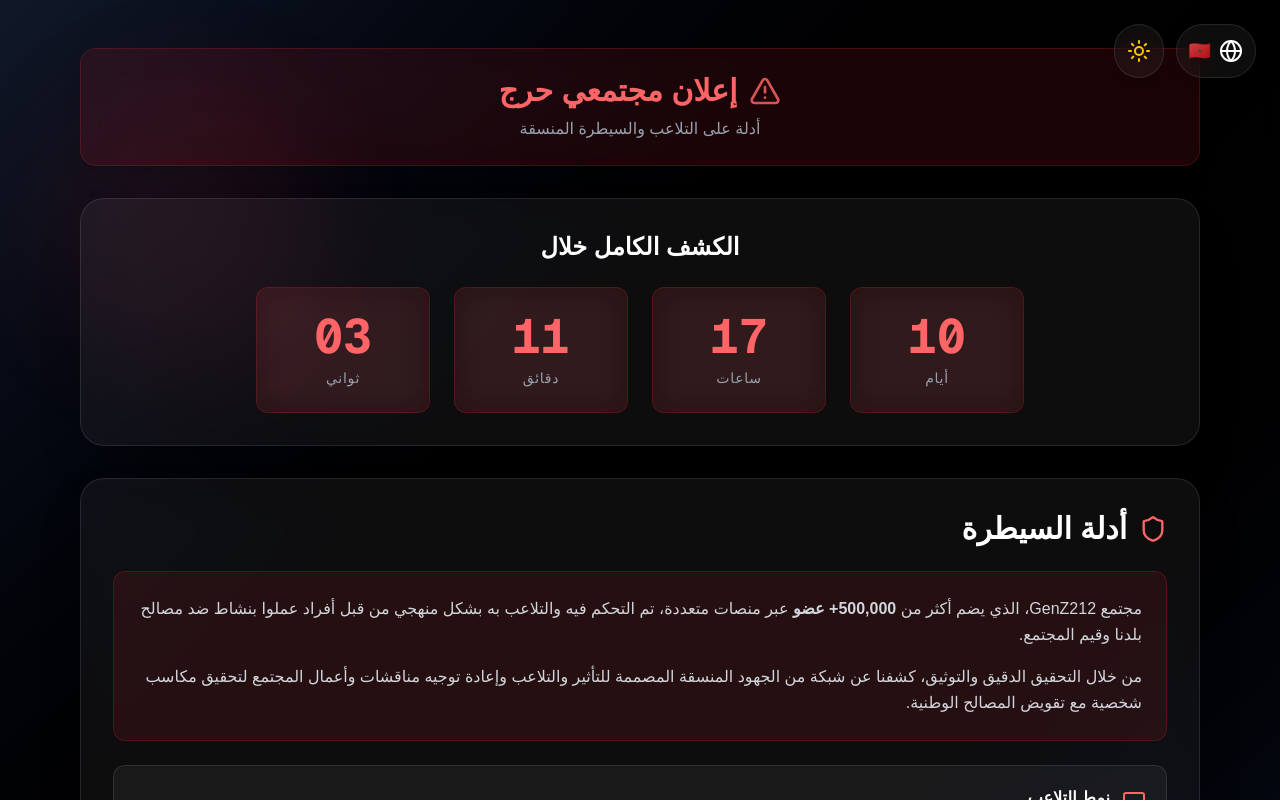
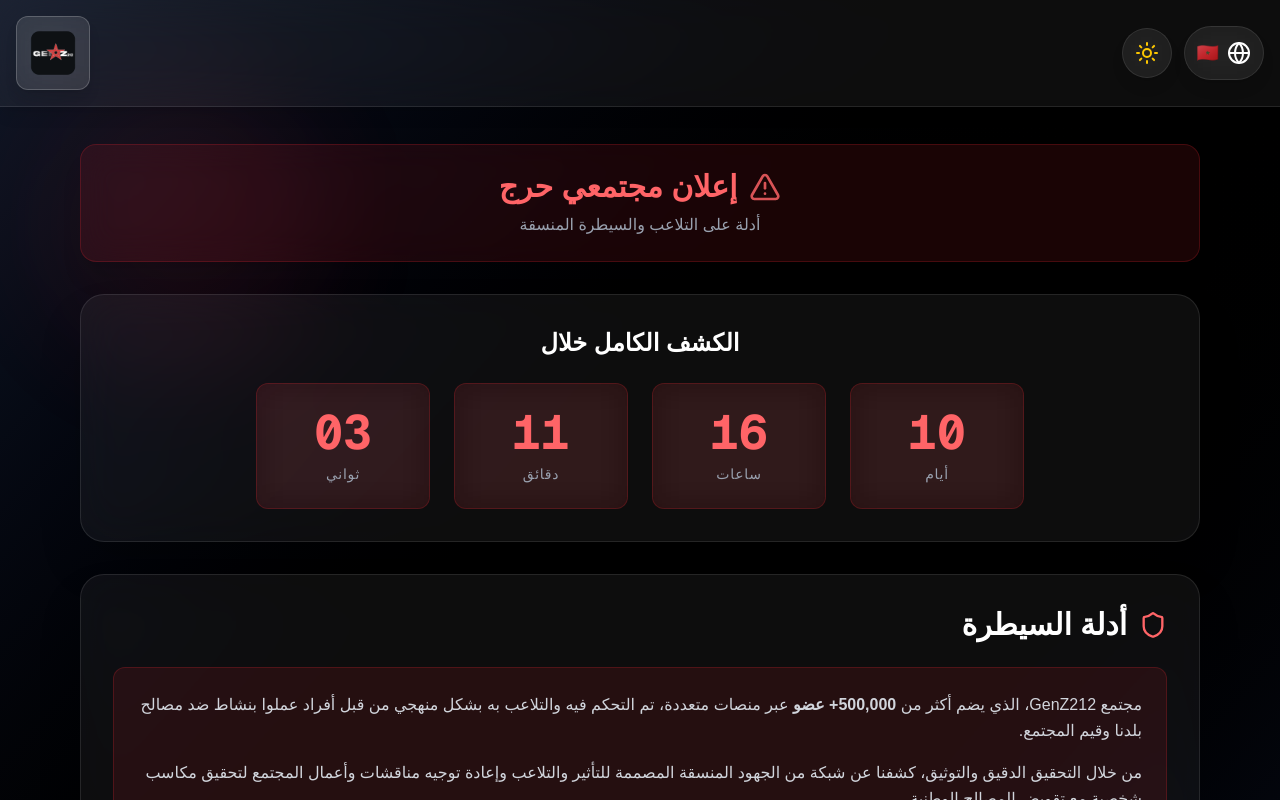
Before and after one commit to 212genzsa/404, a Next.js app: page / in a window 1280 px wide. Shown: the top 800 px of the page. Built offline with nearby package versions, Linux system fonts and the light colour scheme.

Commit message:
Update page.tsx

```diff
--- a/app/page.tsx
+++ b/app/page.tsx
@@ -186,13 +186,14 @@ export default function CountdownAnnouncement() {
   const currentLang = languages.find(l => l.code === locale) || languages[0];
   const t = translations[locale as keyof typeof translations];
 
-  // Calculate time remaining until October 17, 2025 at 1:00 AM
+  // Calculate time remaining until October 17, 2025 at 1:00 AM (Morocco time)
   useEffect(() => {
-    const targetDate = new Date('2025-10-17T01:00:00');
+    // Using UTC time - Morocco is UTC+1, so 1 AM Morocco = 00:00 UTC
+    const targetDate = new Date('2025-10-17T00:00:00Z');
 
     const updateTimer = () => {
-      const now = new Date().getTime();
-      const distance = targetDate.getTime() - now;
+      const now = new Date();
+      const distance = targetDate.getTime() - now.getTime();
 
       if (distance > 0) {
         setTimeLeft({
@@ -230,8 +231,11 @@ export default function CountdownAnnouncement() {
         <div className={`absolute bottom-20 right-10 w-96 h-96 ${darkMode ? 'bg-purple-500/10' : 'bg-purple-200/30'} rounded-full blur-3xl animate-pulse delay-1000`}></div>
       </div>
 
-      {/* Controls */}
-      <div className="fixed top-6 right-6 z-50 flex gap-3">
+      {/* Header */}
+      <header className={`fixed top-0 left-0 right-0 z-50 ${cardBg} border-b backdrop-blur-xl shadow-lg`}>
+        <div className="container mx-auto px-4 py-4 flex items-center justify-between">
+          {/* Left Side - Controls */}
+          <div className="flex items-center gap-3">
             {/* Language Selector */}
             <div className="relative">
               <button
@@ -243,7 +247,7 @@ export default function CountdownAnnouncement() {
               </button>
 
               {showLangMenu && (
-            <div className={`absolute top-full mt-2 right-0 ${cardBg} border backdrop-blur-xl rounded-xl shadow-2xl overflow-hidden min-w-[200px]`}>
+                <div className={`absolute top-full mt-2 left-0 ${cardBg} border backdrop-blur-xl rounded-xl shadow-2xl overflow-hidden min-w-[200px]`}>
                   {languages.map((lang) => (
                     <button
                       key={lang.code}
@@ -276,7 +280,16 @@ export default function CountdownAnnouncement() {
             </button>
           </div>
 
-      <div className="relative z-10 container mx-auto px-4 py-12 max-w-6xl">
+          {/* Right Side - Logo */}
+          <div className={`backdrop-blur-lg bg-white/10 p-3 rounded-xl border border-white/20 shadow-lg`}>
+            <div className="w-12 h-12 flex items-center justify-center overflow-hidden">
+              <img src="/X.png" alt="Logo" className="w-full h-full object-contain" />
+            </div>
+          </div>
+        </div>
+      </header>
+
+      <div className="relative z-10 container mx-auto px-4 py-12 max-w-6xl mt-24">
         {/* Alert Banner */}
         <div className={`${accentBg} border rounded-2xl p-6 mb-8 backdrop-blur-lg shadow-xl`}>
           <div className="flex items-center justify-center gap-3 mb-2">
```
Lines whose indentation alone changed are shown as unchanged.
